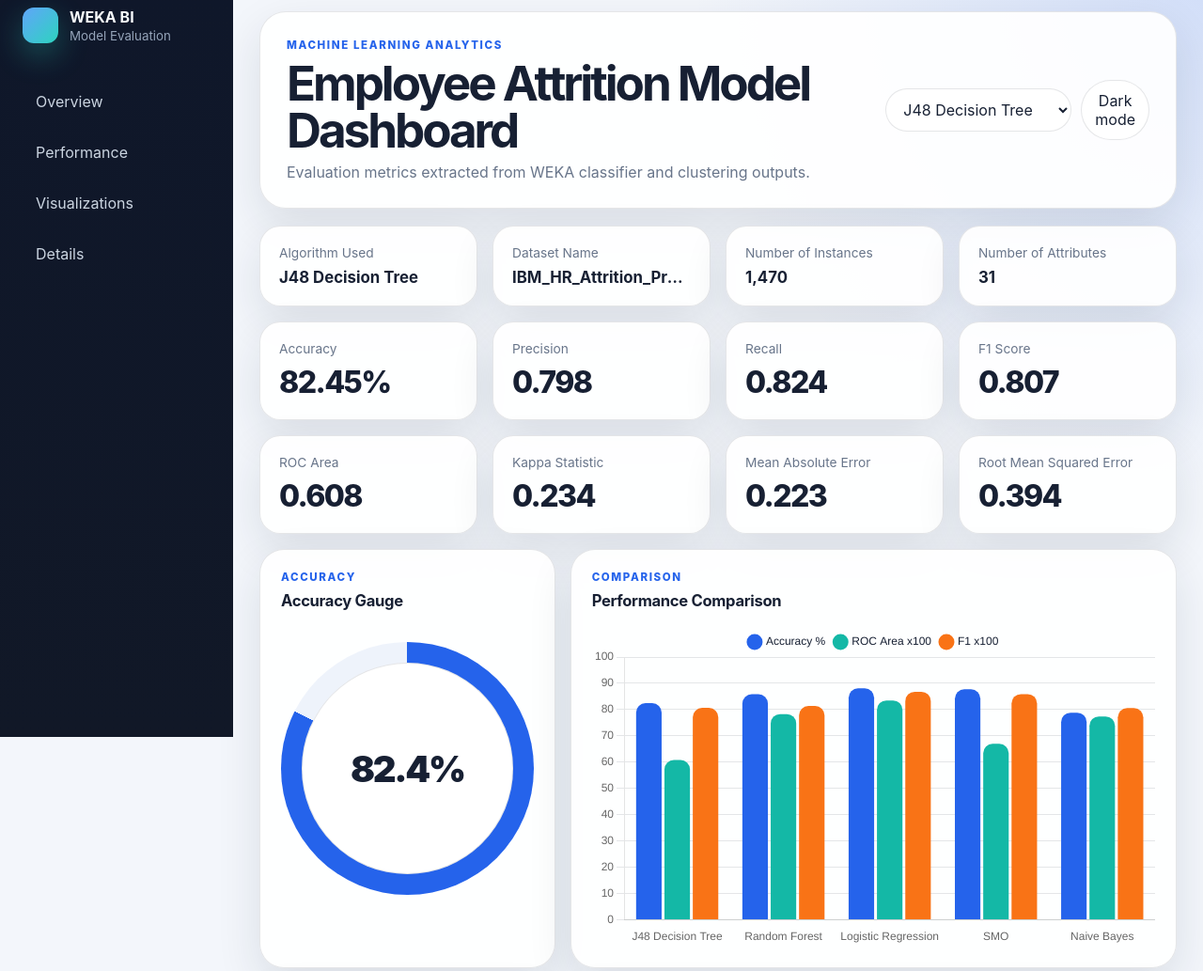
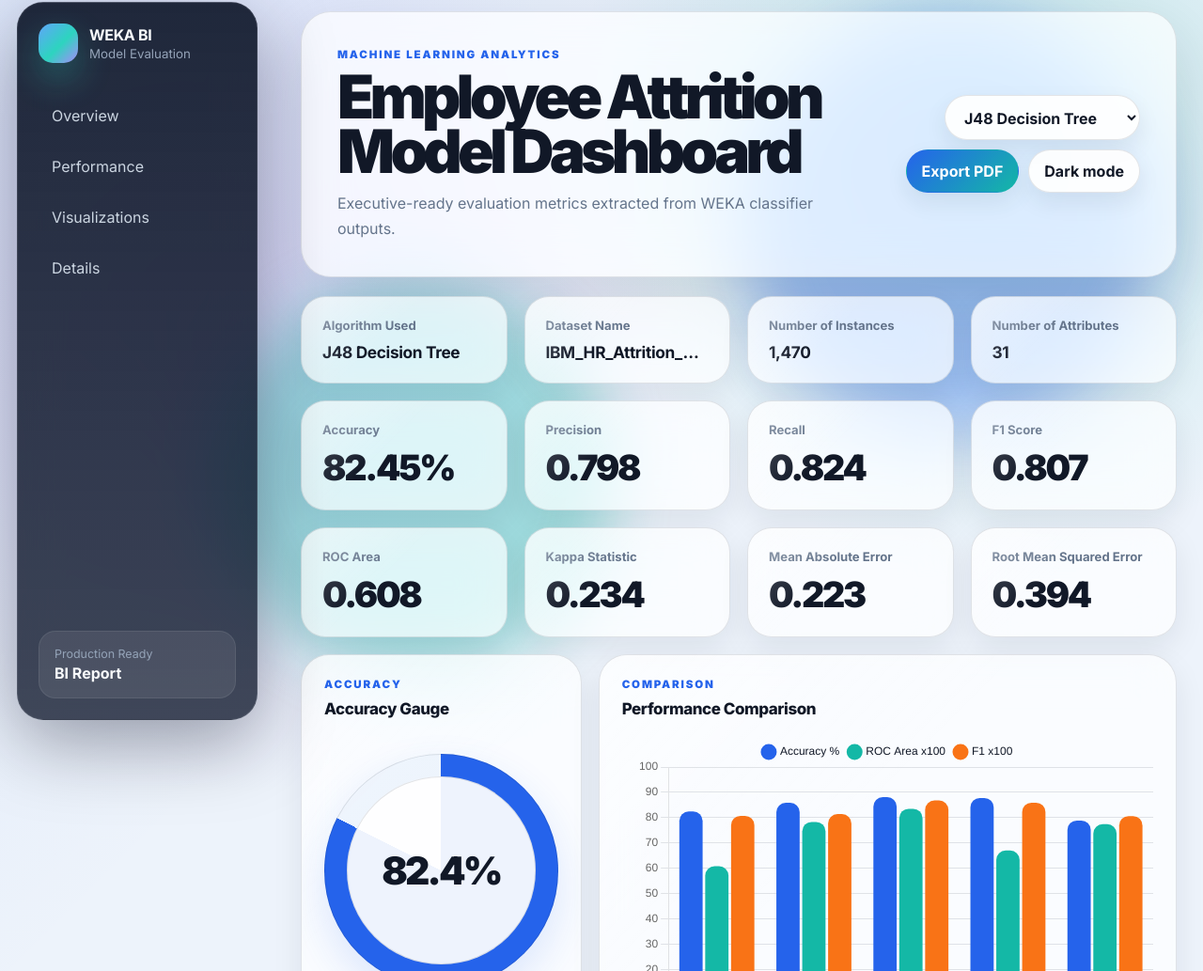
Before and after one commit to Vynn-s/weka_dashboard, a plain HTML site: page index.html in a window 1280 px wide. Shown: the part 16-1049 px from the top of the page at 94% size. Drawn offline with nearby package versions, Linux system fonts and the light colour scheme.

Commit message:
UI Improvements

```diff
--- a/index.html
+++ b/index.html
@@ -4,10 +4,15 @@
   <meta charset="UTF-8">
   <meta name="viewport" content="width=device-width, initial-scale=1.0">
   <title>WEKA Model Evaluation Dashboard</title>
+  <link rel="preconnect" href="https://fonts.googleapis.com">
+  <link rel="preconnect" href="https://fonts.gstatic.com" crossorigin>
+  <link href="https://fonts.googleapis.com/css2?family=Inter:wght@400;500;600;700;800;900&display=swap" rel="stylesheet">
   <link rel="preconnect" href="https://cdn.jsdelivr.net">
   <link rel="stylesheet" href="styles.css">
 </head>
 <body>
+  <div class="ambient ambient-one"></div>
+  <div class="ambient ambient-two"></div>
   <aside class="sidebar">
     <div class="brand">
       <span class="brand-mark"></span>
@@ -22,17 +27,22 @@
       <a href="#visuals">Visualizations</a>
       <a href="#details">Details</a>
     </nav>
+    <div class="sidebar-foot">
+      <span>Production Ready</span>
+      <strong>BI Report</strong>
+    </div>
   </aside>
 
-  <div class="app-shell">
+  <div class="app-shell" id="dashboardRoot">
     <header class="topbar" id="overview">
       <div>
         <p class="eyebrow">Machine Learning Analytics</p>
         <h1>Employee Attrition Model Dashboard</h1>
-        <p class="subtitle">Evaluation metrics extracted from WEKA classifier and clustering outputs.</p>
+        <p class="subtitle">Executive-ready evaluation metrics extracted from WEKA classifier outputs.</p>
       </div>
       <div class="controls">
         <select id="modelSelect" aria-label="Select model"></select>
+        <button id="exportPdf" class="primary-action" type="button">Export PDF</button>
         <button id="themeToggle" class="theme-toggle" type="button">Dark mode</button>
       </div>
     </header>
@@ -118,7 +128,10 @@
     </main>
   </div>
 
-  <div id="status" class="status">Loading model_metrics.json...</div>
+  <div id="status" class="status">
+    <span class="loader"></span>
+    <span>Loading model_metrics.json...</span>
+  </div>
   <script src="https://cdn.jsdelivr.net/npm/chart.js"></script>
   <script src="script.js"></script>
 </body>
--- a/script.js
+++ b/script.js
@@ -16,6 +16,7 @@
 
 document.addEventListener('DOMContentLoaded', () => {
   setupTheme();
+  setupExport();
   loadDashboard();
 });
 
@@ -29,10 +30,27 @@
     renderModel(dashboardData.models[0]);
     renderComparison();
     renderMetricsTable();
+    revealDashboard();
     status.classList.add('hidden');
   } catch (error) {
     status.textContent = error.message;
   }
+}
+
+function setupExport() {
+  document.getElementById('exportPdf').addEventListener('click', () => {
+    document.body.classList.add('printing');
+    setTimeout(() => {
+      window.print();
+      document.body.classList.remove('printing');
+    }, 150);
+  });
+}
+
+function revealDashboard() {
+  document.querySelectorAll('.info-card, .kpi-card, .panel').forEach((element, index) => {
+    element.style.animationDelay = `${Math.min(index * 45, 420)}ms`;
+  });
 }
 
 function setupModelSelector() {
--- a/styles.css
+++ b/styles.css
@@ -1,31 +1,39 @@
 :root {
   color-scheme: light;
-  --bg: #f3f6fb;
-  --surface: #ffffff;
-  --surface-2: #eef3fb;
-  --text: #172033;
-  --muted: #68758a;
-  --line: rgba(23, 32, 51, 0.11);
+  --bg: #edf3fb;
+  --surface: rgba(255, 255, 255, 0.72);
+  --surface-strong: rgba(255, 255, 255, 0.92);
+  --surface-2: rgba(235, 242, 252, 0.82);
+  --glass: rgba(255, 255, 255, 0.58);
+  --text: #111827;
+  --muted: #64748b;
+  --line: rgba(15, 23, 42, 0.11);
   --accent: #2563eb;
-  --accent-2: #0f766e;
+  --accent-2: #14b8a6;
+  --accent-3: #8b5cf6;
   --good: #16a34a;
   --warn: #f59e0b;
-  --shadow: 0 18px 48px rgba(22, 34, 51, 0.11);
+  --shadow: 0 24px 70px rgba(15, 23, 42, 0.13);
+  --shadow-soft: 0 12px 32px rgba(15, 23, 42, 0.08);
 }
 
 body.dark {
   color-scheme: dark;
-  --bg: #09111f;
-  --surface: #101a2d;
-  --surface-2: #162238;
-  --text: #e8eef8;
+  --bg: #07101f;
+  --surface: rgba(15, 23, 42, 0.72);
+  --surface-strong: rgba(15, 23, 42, 0.94);
+  --surface-2: rgba(30, 41, 59, 0.78);
+  --glass: rgba(15, 23, 42, 0.52);
+  --text: #edf4ff;
   --muted: #9aa8bf;
-  --line: rgba(232, 238, 248, 0.12);
+  --line: rgba(226, 232, 240, 0.13);
   --accent: #60a5fa;
   --accent-2: #2dd4bf;
+  --accent-3: #a78bfa;
   --good: #4ade80;
   --warn: #fbbf24;
-  --shadow: 0 18px 54px rgba(0, 0, 0, 0.32);
+  --shadow: 0 28px 80px rgba(0, 0, 0, 0.34);
+  --shadow-soft: 0 14px 38px rgba(0, 0, 0, 0.22);
 }
 
 * { box-sizing: border-box; }
@@ -35,33 +43,53 @@
   margin: 0;
   min-height: 100vh;
   font-family: Inter, ui-sans-serif, system-ui, -apple-system, BlinkMacSystemFont, "Segoe UI", sans-serif;
-  background: radial-gradient(circle at top right, rgba(37, 99, 235, 0.16), transparent 34rem), var(--bg);
+  background:
+    linear-gradient(135deg, rgba(37, 99, 235, 0.08), transparent 32%),
+    radial-gradient(circle at 82% 8%, rgba(20, 184, 166, 0.22), transparent 28rem),
+    radial-gradient(circle at 20% 18%, rgba(139, 92, 246, 0.16), transparent 30rem),
+    var(--bg);
   color: var(--text);
+  overflow-x: hidden;
 }
+
+.ambient { position: fixed; width: 420px; height: 420px; border-radius: 999px; filter: blur(32px); opacity: 0.35; pointer-events: none; animation: float 10s ease-in-out infinite; }
+.ambient-one { right: 6%; top: 8%; background: var(--accent); }
+.ambient-two { left: 18%; bottom: 8%; background: var(--accent-2); animation-delay: -4s; }
 
 .sidebar {
   position: fixed;
-  inset: 0 auto 0 0;
-  width: 248px;
-  padding: 24px;
-  background: linear-gradient(180deg, #0f172a, #111827);
+  inset: 18px auto 18px 18px;
+  width: 256px;
+  padding: 22px;
+  background: linear-gradient(180deg, rgba(15, 23, 42, 0.92), rgba(15, 23, 42, 0.78));
   color: #f8fafc;
+  border: 1px solid rgba(255, 255, 255, 0.1);
+  border-radius: 28px;
+  box-shadow: 0 24px 80px rgba(2, 6, 23, 0.36);
+  backdrop-filter: blur(22px) saturate(145%);
+  z-index: 5;
 }
 
-.brand { display: flex; align-items: center; gap: 12px; margin-bottom: 40px; }
-.brand-mark { width: 38px; height: 38px; border-radius: 12px; background: linear-gradient(135deg, #60a5fa, #2dd4bf); box-shadow: 0 12px 32px rgba(45, 212, 191, 0.32); }
+.brand { display: flex; align-items: center; gap: 12px; margin-bottom: 34px; }
+.brand-mark { width: 42px; height: 42px; border-radius: 15px; background: linear-gradient(135deg, #60a5fa, #2dd4bf 55%, #a78bfa); box-shadow: 0 16px 36px rgba(45, 212, 191, 0.32); }
 .brand strong, .brand small { display: block; }
+.brand strong { letter-spacing: -0.02em; }
 .brand small { color: #94a3b8; margin-top: 2px; }
 
 nav { display: grid; gap: 10px; }
-nav a { color: #cbd5e1; text-decoration: none; padding: 12px 14px; border-radius: 14px; transition: 0.2s ease; }
-nav a:hover { color: #fff; background: rgba(255, 255, 255, 0.09); transform: translateX(4px); }
+nav a { color: #cbd5e1; text-decoration: none; padding: 12px 14px; border-radius: 16px; transition: 0.22s ease; }
+nav a:hover { color: #fff; background: rgba(255, 255, 255, 0.1); transform: translateX(5px); }
+.sidebar-foot { position: absolute; left: 22px; right: 22px; bottom: 22px; padding: 16px; border-radius: 18px; background: rgba(255, 255, 255, 0.08); border: 1px solid rgba(255, 255, 255, 0.08); }
+.sidebar-foot span, .sidebar-foot strong { display: block; }
+.sidebar-foot span { color: #94a3b8; font-size: 0.78rem; }
+.sidebar-foot strong { margin-top: 3px; }
 
-.app-shell { margin-left: 248px; padding: 28px; }
+.app-shell { position: relative; z-index: 1; margin-left: 292px; padding: 28px 28px 36px; }
 .topbar, .panel, .info-card, .kpi-card {
   border: 1px solid var(--line);
-  background: color-mix(in srgb, var(--surface) 92%, transparent);
-  box-shadow: var(--shadow);
+  background: var(--surface);
+  box-shadow: var(--shadow-soft);
+  backdrop-filter: blur(24px) saturate(145%);
 }
 
 .topbar {
@@ -69,88 +97,113 @@
   align-items: center;
   justify-content: space-between;
   gap: 24px;
-  padding: 28px;
-  border-radius: 28px;
-  margin-bottom: 18px;
+  padding: clamp(24px, 4vw, 38px);
+  border-radius: 32px;
+  margin-bottom: 20px;
+  box-shadow: var(--shadow);
+  animation: rise 0.7s ease both;
 }
 
 h1, h2, p { margin: 0; }
-h1 { font-size: clamp(2rem, 4vw, 4rem); letter-spacing: -0.06em; line-height: 0.98; }
-h2 { font-size: 1.04rem; letter-spacing: -0.02em; }
-.subtitle { color: var(--muted); margin-top: 10px; }
-.eyebrow { color: var(--accent); font-size: 0.72rem; font-weight: 850; letter-spacing: 0.14em; text-transform: uppercase; margin-bottom: 8px; }
+h1 { max-width: 820px; font-size: clamp(2.35rem, 5vw, 5.6rem); letter-spacing: -0.075em; line-height: 0.9; font-weight: 900; }
+h2 { font-size: 1.06rem; letter-spacing: -0.025em; font-weight: 800; }
+.subtitle { color: var(--muted); margin-top: 14px; max-width: 640px; line-height: 1.65; }
+.eyebrow { color: var(--accent); font-size: 0.72rem; font-weight: 900; letter-spacing: 0.16em; text-transform: uppercase; margin-bottom: 9px; }
 
-.controls { display: flex; gap: 10px; align-items: center; }
+.controls { display: flex; gap: 10px; align-items: center; flex-wrap: wrap; justify-content: flex-end; }
 select, button {
   border: 1px solid var(--line);
-  background: var(--surface);
+  background: var(--surface-strong);
   color: var(--text);
   border-radius: 999px;
-  padding: 11px 14px;
+  padding: 12px 16px;
   font: inherit;
+  font-weight: 700;
+  box-shadow: 0 10px 24px rgba(15, 23, 42, 0.08);
 }
-button { cursor: pointer; transition: 0.2s ease; }
-button:hover { transform: translateY(-2px); }
+button { cursor: pointer; transition: transform 0.2s ease, box-shadow 0.2s ease, background 0.2s ease; }
+button:hover { transform: translateY(-2px); box-shadow: 0 16px 34px rgba(15, 23, 42, 0.16); }
+.primary-action { color: white; border-color: transparent; background: linear-gradient(135deg, var(--accent), var(--accent-2)); }
 
-.overview-grid, .kpi-grid { display: grid; grid-template-columns: repeat(4, minmax(0, 1fr)); gap: 16px; margin-bottom: 16px; }
-.info-card, .kpi-card { border-radius: 22px; padding: 20px; transition: 0.22s ease; }
-.info-card:hover, .kpi-card:hover, .panel:hover { transform: translateY(-3px); }
-.info-card span, .kpi-label { display: block; color: var(--muted); font-size: 0.86rem; margin-bottom: 8px; }
-.info-card strong { display: block; overflow: hidden; text-overflow: ellipsis; white-space: nowrap; font-size: 1.05rem; }
-.kpi-value { font-size: 2rem; font-weight: 850; letter-spacing: -0.05em; }
+.overview-grid, .kpi-grid { display: grid; grid-template-columns: repeat(4, minmax(0, 1fr)); gap: 18px; margin-bottom: 18px; }
+.info-card, .kpi-card { position: relative; overflow: hidden; border-radius: 26px; padding: 22px; transition: transform 0.24s ease, box-shadow 0.24s ease, border-color 0.24s ease; animation: rise 0.7s ease both; }
+.info-card::before, .kpi-card::before, .panel::before { content: ""; position: absolute; inset: 0; background: linear-gradient(135deg, rgba(255, 255, 255, 0.32), transparent 42%); pointer-events: none; }
+.info-card:hover, .kpi-card:hover, .panel:hover { transform: translateY(-6px); box-shadow: var(--shadow); border-color: color-mix(in srgb, var(--accent) 36%, var(--line)); }
+.info-card span, .kpi-label { display: block; color: var(--muted); font-size: 0.82rem; font-weight: 700; margin-bottom: 10px; }
+.info-card strong { display: block; overflow: hidden; text-overflow: ellipsis; white-space: nowrap; font-size: 1.08rem; letter-spacing: -0.02em; }
+.kpi-value { font-size: clamp(1.7rem, 3vw, 2.35rem); font-weight: 900; letter-spacing: -0.06em; }
 
-.dashboard-grid { display: grid; grid-template-columns: repeat(3, minmax(0, 1fr)); gap: 16px; }
-.panel { min-width: 0; border-radius: 26px; padding: 22px; transition: 0.22s ease; }
+.dashboard-grid { display: grid; grid-template-columns: repeat(3, minmax(0, 1fr)); gap: 18px; }
+.panel { position: relative; min-width: 0; overflow: hidden; border-radius: 30px; padding: 24px; transition: transform 0.24s ease, box-shadow 0.24s ease, border-color 0.24s ease; animation: rise 0.72s ease both; }
 .wide { grid-column: span 2; }
-.panel-header { display: flex; justify-content: space-between; gap: 14px; align-items: center; margin-bottom: 18px; }
-.chart-wrap { position: relative; height: 340px; }
+.panel-header { position: relative; z-index: 1; display: flex; justify-content: space-between; gap: 14px; align-items: center; margin-bottom: 20px; }
+.chart-wrap { position: relative; z-index: 1; height: 350px; }
 
 .gauge-panel { display: grid; align-content: start; }
 .gauge {
-  width: min(280px, 100%);
+  width: min(292px, 100%);
   aspect-ratio: 1;
-  margin: 16px auto 0;
+  margin: 18px auto 0;
   border-radius: 50%;
   display: grid;
   place-items: center;
   background: conic-gradient(var(--accent) 0deg, var(--surface-2) 0deg);
   position: relative;
-  transition: background 0.8s ease;
+  transition: background 0.9s cubic-bezier(0.22, 1, 0.36, 1);
+  box-shadow: inset 0 0 0 1px var(--line), 0 18px 44px rgba(37, 99, 235, 0.14);
 }
-.gauge::after { content: ""; position: absolute; inset: 22px; background: var(--surface); border-radius: 50%; box-shadow: inset 0 0 0 1px var(--line); }
-.gauge span { position: relative; z-index: 1; font-size: 2.4rem; font-weight: 900; letter-spacing: -0.06em; }
+.gauge::after { content: ""; position: absolute; inset: 24px; background: var(--surface-strong); border-radius: 50%; box-shadow: inset 0 0 0 1px var(--line); }
+.gauge span { position: relative; z-index: 1; font-size: 2.55rem; font-weight: 900; letter-spacing: -0.07em; }
 
-.matrix { display: grid; gap: 10px; }
-.matrix-grid { display: grid; grid-template-columns: 90px repeat(2, minmax(90px, 1fr)); gap: 10px; }
-.matrix-cell { min-height: 86px; border-radius: 16px; display: grid; place-items: center; text-align: center; border: 1px solid var(--line); background: var(--surface-2); }
-.matrix-cell strong { display: block; font-size: 1.45rem; }
-.matrix-label { color: var(--muted); font-size: 0.82rem; }
+.matrix { position: relative; z-index: 1; display: grid; gap: 10px; }
+.matrix-grid { display: grid; grid-template-columns: 100px repeat(2, minmax(96px, 1fr)); gap: 12px; }
+.matrix-cell { min-height: 92px; border-radius: 20px; display: grid; place-items: center; text-align: center; border: 1px solid var(--line); background: var(--surface-2); box-shadow: inset 0 1px 0 rgba(255, 255, 255, 0.18); transition: 0.2s ease; }
+.matrix-cell:hover { transform: scale(1.025); }
+.matrix-cell strong { display: block; font-size: 1.6rem; letter-spacing: -0.04em; }
+.matrix-label { color: var(--muted); font-size: 0.82rem; font-weight: 800; }
 
-.table-panel { margin-top: 16px; }
-.table-scroll { overflow-x: auto; border: 1px solid var(--line); border-radius: 18px; }
-table { width: 100%; border-collapse: collapse; min-width: 920px; background: var(--surface); }
-th, td { text-align: left; padding: 14px 16px; border-bottom: 1px solid var(--line); font-size: 0.92rem; }
-th { color: var(--muted); text-transform: uppercase; letter-spacing: 0.08em; font-size: 0.76rem; }
+.table-panel { margin-top: 18px; }
+.table-scroll { position: relative; z-index: 1; overflow-x: auto; border: 1px solid var(--line); border-radius: 20px; }
+table { width: 100%; border-collapse: collapse; min-width: 920px; background: var(--surface-strong); }
+th, td { text-align: left; padding: 15px 16px; border-bottom: 1px solid var(--line); font-size: 0.92rem; }
+th { color: var(--muted); text-transform: uppercase; letter-spacing: 0.08em; font-size: 0.74rem; background: var(--surface-2); }
+tbody tr { transition: 0.18s ease; }
+tbody tr:hover { background: color-mix(in srgb, var(--accent) 8%, transparent); }
 tr:last-child td { border-bottom: 0; }
 
-.status { position: fixed; right: 18px; bottom: 18px; padding: 12px 16px; border-radius: 999px; background: var(--surface); border: 1px solid var(--line); color: var(--muted); box-shadow: var(--shadow); }
+.status { position: fixed; right: 20px; bottom: 20px; z-index: 20; display: inline-flex; gap: 10px; align-items: center; padding: 13px 17px; border-radius: 999px; background: var(--surface-strong); border: 1px solid var(--line); color: var(--muted); box-shadow: var(--shadow); backdrop-filter: blur(18px); }
 .status.hidden { display: none; }
+.loader { width: 16px; height: 16px; border-radius: 999px; border: 2px solid color-mix(in srgb, var(--accent) 24%, transparent); border-top-color: var(--accent); animation: spin 0.8s linear infinite; }
 
-@media (max-width: 1100px) {
-  .sidebar { position: static; width: auto; display: flex; justify-content: space-between; align-items: center; }
+@keyframes rise { from { opacity: 0; transform: translateY(18px); } to { opacity: 1; transform: translateY(0); } }
+@keyframes spin { to { transform: rotate(360deg); } }
+@keyframes float { 0%, 100% { transform: translate3d(0, 0, 0) scale(1); } 50% { transform: translate3d(18px, -18px, 0) scale(1.06); } }
+
+@media (max-width: 1180px) {
+  .sidebar { position: static; width: auto; margin: 16px 16px 0; display: flex; justify-content: space-between; align-items: center; }
   .brand { margin-bottom: 0; }
-  nav { display: none; }
-  .app-shell { margin-left: 0; }
+  nav, .sidebar-foot { display: none; }
+  .app-shell { margin-left: 0; padding: 16px; }
   .overview-grid, .kpi-grid, .dashboard-grid { grid-template-columns: repeat(2, minmax(0, 1fr)); }
   .wide { grid-column: span 2; }
 }
 
-@media (max-width: 700px) {
-  .app-shell, .sidebar { padding: 16px; }
-  .topbar { flex-direction: column; align-items: stretch; padding: 22px; }
+@media (max-width: 720px) {
+  .topbar { flex-direction: column; align-items: stretch; border-radius: 24px; }
   .controls { flex-direction: column; align-items: stretch; }
-  .overview-grid, .kpi-grid, .dashboard-grid { grid-template-columns: 1fr; }
+  .overview-grid, .kpi-grid, .dashboard-grid { grid-template-columns: 1fr; gap: 14px; }
   .wide { grid-column: span 1; }
+  .panel, .info-card, .kpi-card { border-radius: 22px; }
   .chart-wrap { height: 300px; }
-  .matrix-grid { grid-template-columns: 74px repeat(2, minmax(70px, 1fr)); }
+  .matrix-grid { grid-template-columns: 78px repeat(2, minmax(70px, 1fr)); gap: 8px; }
+  .matrix-cell { min-height: 78px; border-radius: 16px; }
 }
+
+@media print {
+  body { background: #fff; color: #111827; }
+  .sidebar, .controls, .status, .ambient { display: none !important; }
+  .app-shell { margin: 0; padding: 0; }
+  .topbar, .panel, .info-card, .kpi-card { box-shadow: none; background: #fff; break-inside: avoid; }
+  .dashboard-grid, .overview-grid, .kpi-grid { grid-template-columns: repeat(2, 1fr); }
+  .wide { grid-column: span 2; }
+}
```
Also changed, not shown: j48_output.txt (added).
